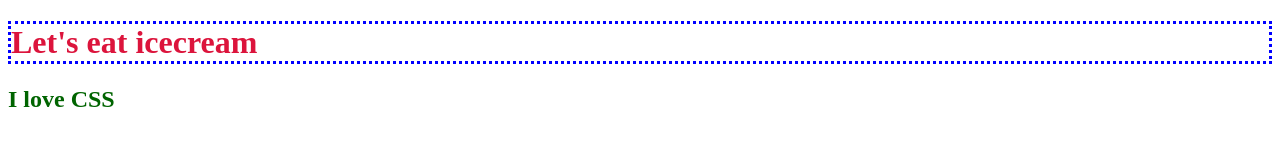
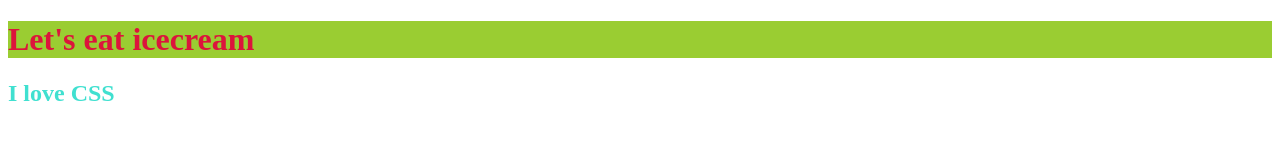
Before and after one commit to MihaiTudorP/css-demo, a plain HTML site: page index.html in a window 1280 px wide. Drawn offline with Linux system fonts and the light colour scheme.

Commit message:
Added header CSS

```diff
--- a/index.html
+++ b/index.html
@@ -2,9 +2,18 @@
 <html lang="en">
   <head>
     <title>Learn CSS</title>
+    <style>
+      h1 {
+        color: crimson;
+        background: yellowgreen;
+      }
+      h2 {
+        color: turquoise;
+      }
+    </style>
   </head>
   <body>
-    <h1 style="color: crimson; border: 3px dotted blue;">Let's eat icecream</h1>
-    <h2 style="color: darkgreen;">I love CSS</h2>
+    <h1>Let's eat icecream</h1>
+    <h2>I love CSS</h2>
   </body>
 </html>
```
